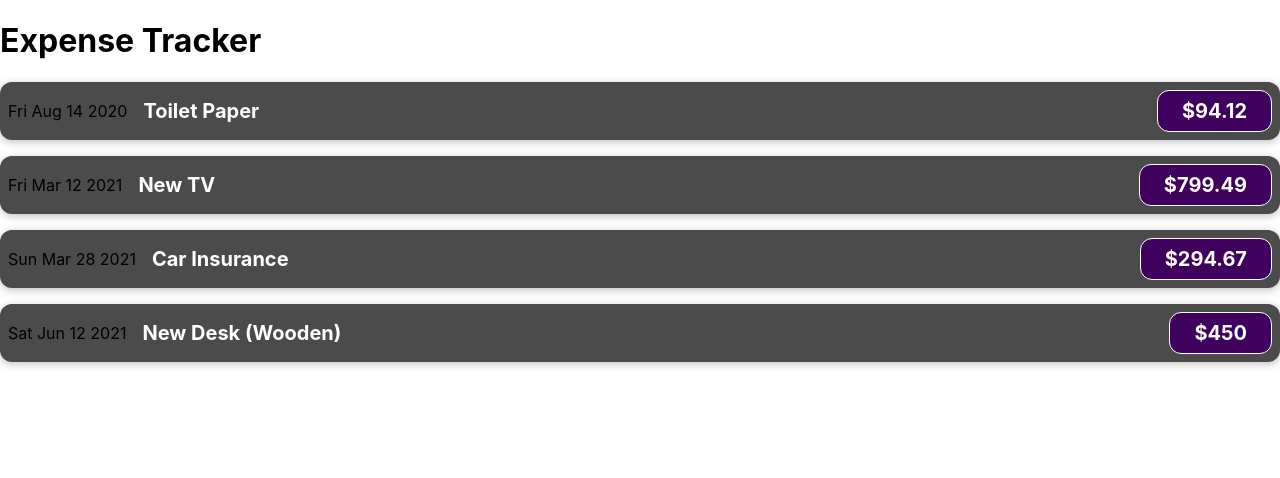
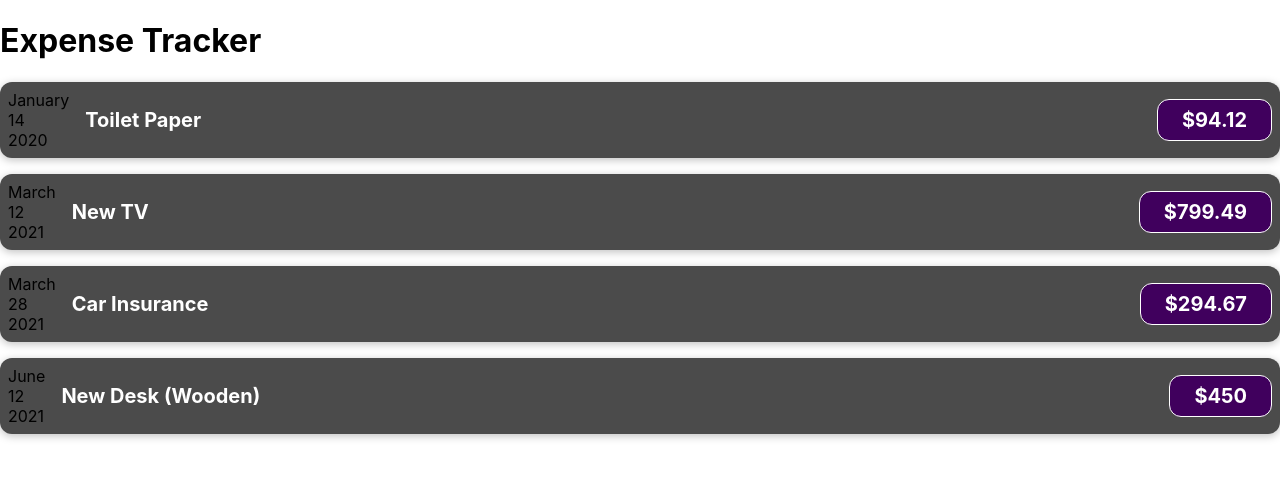
Before and after one commit to liuchongxi/Learning-React, a React (Create React App) app: page / in a window 1280 px wide. Shown: the top 478 px of the page. Built offline with nearby package versions, Linux system fonts and the light colour scheme.

Commit message:
Formate expense date

```diff
--- a/src/App.js
+++ b/src/App.js
@@ -7,7 +7,7 @@ function App() {
       id: "e1",
       title: "Toilet Paper",
       amount: 94.12,
-      date: new Date(2020, 7, 14),
+      date: new Date(2020, 0, 14),
     },
     { id: "e2", title: "New TV", amount: 799.49, date: new Date(2021, 2, 12) },
     {
--- a/src/ExpenseTracker/components/ExpenseItem.js
+++ b/src/ExpenseTracker/components/ExpenseItem.js
@@ -2,12 +2,20 @@ import "./ExpenseItem.css";
 
 function ExpenseItem(props) {
   const expenseDate = props.date;
+  const month = expenseDate.toLocaleString("cn", { month: "long" });
+  const year = expenseDate.toLocaleString("cn", { day: "2-digit" });
+  const day = expenseDate.getFullYear();
+
   const expenseTitle = props.title;
   const expenseAmount = props.amount;
 
   return (
     <div className="expense-item">
-      <div>{expenseDate.toDateString()}</div>
+      <div>
+        <div>{month}</div>
+        <div>{year}</div>
+        <div>{day}</div>
+      </div>
       <div className="expense-item__description">
         <h2>{expenseTitle}</h2>
         <div className="expense-item__price">${expenseAmount}</div>
```
